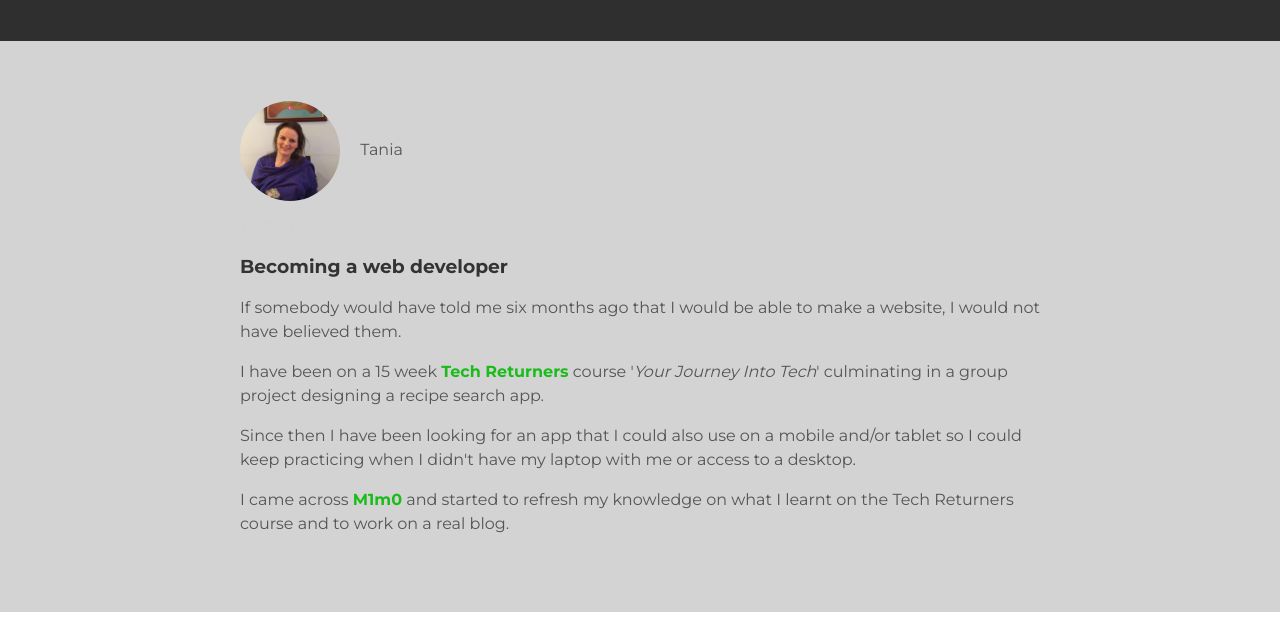
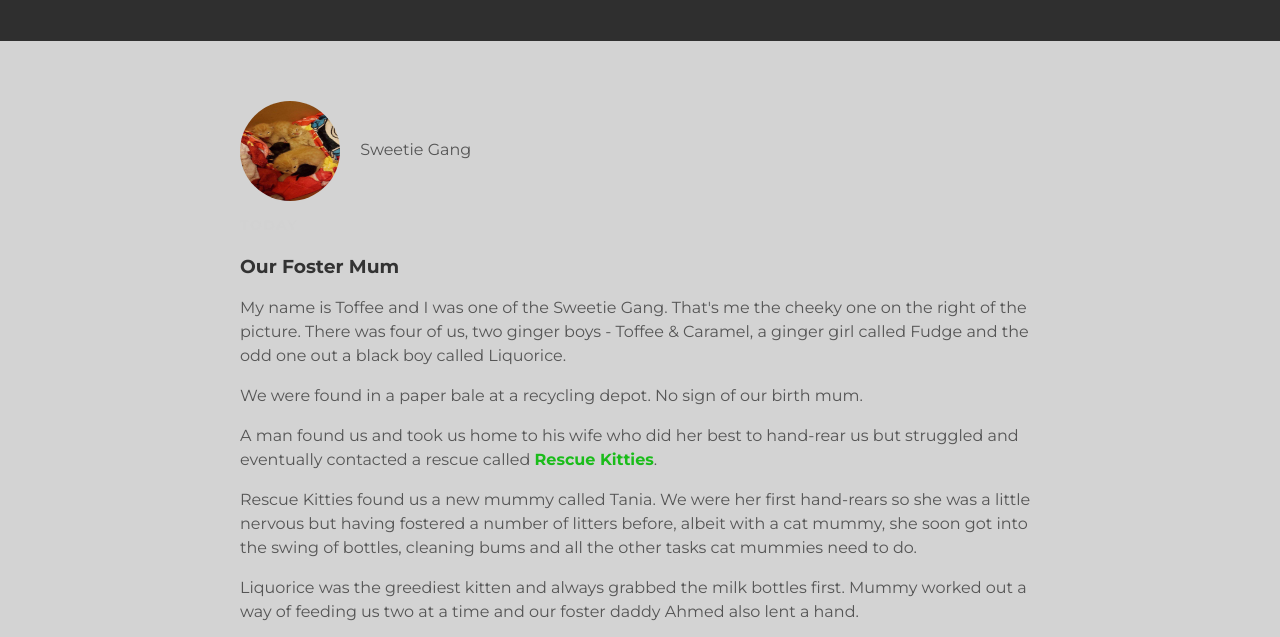
Before and after one commit to taniaharv/taniaharv.github.io, a plain HTML site: page index.html in a window 1280 px wide. Shown: the part 109-746 px from the top of the page. Drawn offline with Linux system fonts and the light colour scheme.

Commit message:
Update index.html

```diff
--- a/index.html
+++ b/index.html
@@ -17,21 +17,6 @@
         </div>
     </div>
     <div id="content">
-        <div class="post-container">
-            <div class="post">
-                <div class="post-author">
-                    <img src="tania.png">
-                    <span>Tania</span>
-                </div>
-                <p class="post-date">Today</p>
-                <h3 class="post-title">Becoming a web developer</h3>
-                <div class="post-content">
-                    <p>If somebody would have told me six months ago that I would be able to make a website, I would not have believed them.</p>
-                    <p>I have been on a 15 week <a href="https://www.techreturners.com/" target="_blank"><strong>Tech Returners</strong></a> course '<em>Your Journey Into Tech</em>' culminating in a group project designing a recipe search app.</p>
-                    <p>Since then I have been looking for an app that I could also use on a mobile and/or tablet so I could keep practicing when I didn't have my laptop with me or access to a desktop.</p>
-                    <p>I came across <a href="https://getmimo.com" target="_blank"><strong>M1m0</strong></a> and started to refresh my knowledge on what I learnt on the Tech Returners course and to work on a real blog.</p>              </div>
-            </div>
-        </div>
         <div class="post-container">
             <div class="post">
                 <div class="post-author">
```
